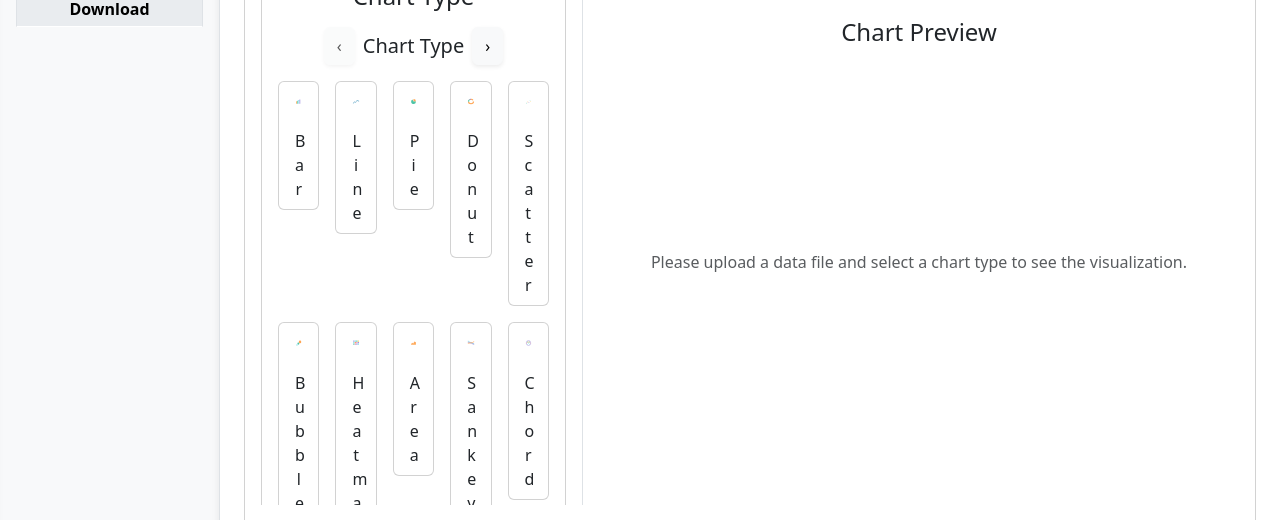
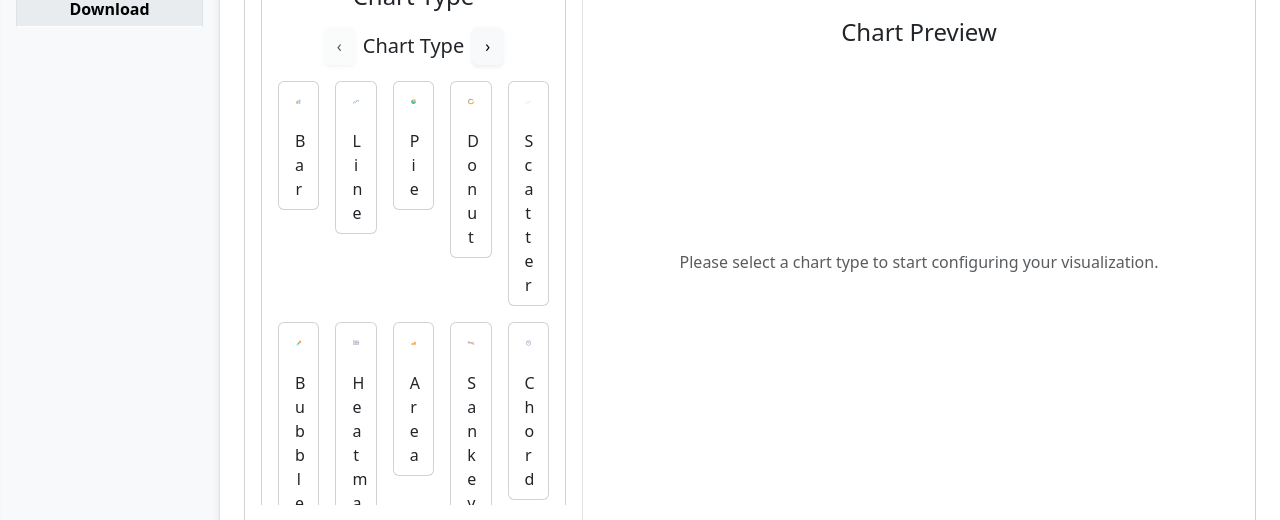
Before and after one commit to SixtoCoca/ysyviz, a React (Vite) app: page / in a window 1280 px wide. Both pictures are taken after a click on the tab "Preview & Download". Shown: the part 196-716 px from the top of the page. Built offline with nearby package versions, Linux system fonts and the light colour scheme.

Commit message:
add validation messages in front

```diff
--- a/src/App.jsx
+++ b/src/App.jsx
@@ -1,4 +1,4 @@
-import { useState, useRef } from 'react';
+import { useState, useRef, useMemo } from 'react';
 import { Row, Col, Card, Button, Nav, Tab } from 'react-bootstrap';
 import html2canvas from 'html2canvas';
 import { FontAwesomeIcon } from '@fortawesome/react-fontawesome';
@@ -23,9 +23,12 @@ import WaterfallChart from './components/charts/WaterfallChart';
 import CalendarHeatmapChart from './components/charts/CalendarHeatmapChart';
 
 import DataUploader from './components/interface/DataUploader';
-import AdvancedSettings from './components/config/AdvancedSettings';
 import { useChartConfig } from './components/config/hooks/useChartConfig';
 import useValidatedData from './components/validate/hooks/useValidatedData';
+import { ChartFieldRequirements } from './constants/graph-requirements';
+
+import ConfigWithValidation from './components/interface/ConfigWithValidation';
+import ChartPreviewMessage from './components/interface/ChartPreviewMessage';
 
 import 'bootstrap/dist/css/bootstrap.min.css';
 import './App.css';
@@ -34,9 +37,34 @@ const App = () => {
   const [type, setType] = useState(null);
   const [data, setData] = useState(null);
   const [cfg, setCfg] = useChartConfig();
+  const [issues, setIssues] = useState([]);
   const chartRef = useRef();
 
-  const { data: chartData } = useValidatedData(data, type, cfg?.onValidation, cfg);
+  const isFilled = v => {
+    if (Array.isArray(v)) return v.length > 0;
+    if (typeof v === 'number') return Number.isFinite(v);
+    return v !== undefined && v !== null && String(v).trim() !== '';
+  };
+
+  const hasRequiredFields = useMemo(() => {
+    if (!type) return false;
+    const req = ChartFieldRequirements?.[type]?.required || [];
+    if (req.length === 0) return true;
+    return req.every(key => {
+      const candidate = cfg?.[`field_${key}`] ?? cfg?.[key];
+      return isFilled(candidate);
+    });
+  }, [type, cfg]);
+
+  const enableValidation = Boolean(type && hasRequiredFields);
+
+  const { data: chartData } = useValidatedData(
+    enableValidation ? data : null,
+    enableValidation ? type : null,
+    enableValidation ? setIssues : undefined,
+    cfg
+  );
+
   const chartProps = { data: chartData, config: cfg };
 
   const chartComponents = {
@@ -68,6 +96,8 @@ const App = () => {
     link.href = canvas.toDataURL();
     link.click();
   };
+
+  const hasErrors = Array.isArray(issues) && issues.some(i => i.level === 'error');
 
   return (
     <div className='min-vh-100 d-flex flex-column'>
@@ -102,7 +132,7 @@ const App = () => {
 
                 <Tab.Pane eventKey='preview' className='h-100'>
                   <Card className='h-100 position-relative'>
-                    {type && chartData && (
+                    {enableValidation && chartData && !hasErrors && (
                       <Button
                         variant='light'
                         className='position-absolute top-0 end-0 m-2 d-flex align-items-center gap-2 shadow-sm'
@@ -114,15 +144,17 @@ const App = () => {
                     )}
                     <Card.Body className='h-100'>
                       <Row className='h-100'>
-                        <Col md={4} className='border-end pe-3 overflow-auto' style={{ maxHeight: 'calc(100vh - 220px)' }}>
-                          <h5 className='mb-3 text-center'>Chart Configuration</h5>
-                          <AdvancedSettings
+                        <Col md={4} className='border-end pe-3 d-flex flex-column'>
+                          <ConfigWithValidation
                             cfg={cfg}
                             setCfg={setCfg}
                             type={type}
                             setType={setType}
                             setData={setData}
                             data={data}
+                            enableValidation={enableValidation}
+                            issues={issues}
+                            onClearIssues={() => setIssues([])}
                           />
                         </Col>
                         <Col md={8} className='ps-3'>
@@ -131,11 +163,13 @@ const App = () => {
                               {cfg.title || (type ? `${type.charAt(0).toUpperCase() + type.slice(1)} Chart` : 'Chart Preview')}
                             </h4>
                             <div className='w-100 d-flex justify-content-center align-items-center min-h-400'>
-                              {type && chartData ? chartComponents[type] : (
-                                <p className='text-muted text-center'>
-                                  Please upload a data file and select a chart type to see the visualization.
-                                </p>
-                              )}
+                              <ChartPreviewMessage
+                                type={type}
+                                hasRequiredFields={hasRequiredFields}
+                                hasErrors={hasErrors}
+                                chartData={chartData}
+                              />
+                              {!hasErrors && hasRequiredFields && type && chartData && chartComponents[type]}
                             </div>
                           </div>
                         </Col>
--- a/src/components/config/ColorSelector.jsx
+++ b/src/components/config/ColorSelector.jsx
@@ -2,21 +2,6 @@ import { useEffect, useMemo, useRef, useState } from 'react';
 import { CirclePicker } from 'react-color';
 import Select from 'react-select';
 import './ColorSelector.css';
-
-const PaletteCard = ({ palette, selected, onSelect }) => (
-    <button
-        type='button'
-        onClick={() => onSelect(palette)}
-        className={`palette-card ${selected ? 'is-selected' : ''}`}
-    >
-        <div className='palette-card__grid'>
-            {palette.colors.slice(0, 9).map((c, i) => (
-                <div key={`${palette.id}-${i}`} className='palette-dot' style={{ background: c }} />
-            ))}
-        </div>
-        <div className='palette-card__name'>{palette.name}</div>
-    </button>
-);
 
 const ColorSelector = ({ value, onChange, palette, mode = 'single', label = 'Color', palettes = [] }) => {
     const [open, setOpen] = useState(false);
--- /dev/null
+++ b/src/components/interface/ChartPreviewMessage.jsx
@@ -0,0 +1,35 @@
+import React from 'react';
+
+const ChartPreviewMessage = ({ type, hasRequiredFields, hasErrors, chartData }) => {
+    if (!type) {
+        return (
+            <p className='text-muted text-center'>
+                Please select a chart type to start configuring your visualization.
+            </p>
+        );
+    }
+    if (!hasRequiredFields) {
+        return (
+            <p className='text-muted text-center'>
+                Complete the required fields to render the chart.
+            </p>
+        );
+    }
+    if (hasErrors) {
+        return (
+            <p className='text-muted text-center'>
+                Fix the validation errors to render the chart.
+            </p>
+        );
+    }
+    if (!chartData) {
+        return (
+            <p className='text-muted text-center'>
+                Please upload a data file and select a chart type to see the visualization.
+            </p>
+        );
+    }
+    return null;
+};
+
+export default ChartPreviewMessage;
--- /dev/null
+++ b/src/components/interface/ConfigWithValidation.jsx
@@ -0,0 +1,26 @@
+import React from 'react';
+import AdvancedSettings from '../config/AdvancedSettings';
+import ValidationPanel from './ValidationPanel';
+
+const ConfigWithValidation = ({ cfg, setCfg, type, setType, setData, data, enableValidation, issues, onClearIssues }) => {
+    return (
+        <div className='pane-scroll d-flex flex-column'>
+            <h5 className='mb-3 text-center'>Chart Configuration</h5>
+            <AdvancedSettings
+                cfg={cfg}
+                setCfg={setCfg}
+                type={type}
+                setType={setType}
+                setData={setData}
+                data={data}
+            />
+            {enableValidation && (
+                <div className='mt-3'>
+                    <ValidationPanel issues={issues} onClear={onClearIssues} />
+                </div>
+            )}
+        </div>
+    );
+};
+
+export default ConfigWithValidation;
--- /dev/null
+++ b/src/components/interface/ValidationPanel.jsx
@@ -0,0 +1,62 @@
+import { Alert, ListGroup, Badge, Button } from 'react-bootstrap';
+
+const levelVariant = level => {
+    if (level === 'error') return 'danger';
+    if (level === 'warning') return 'warning';
+    return 'info';
+};
+
+const titleFor = level => {
+    if (level === 'error') return 'Errors';
+    if (level === 'warning') return 'Warnings';
+    return 'Info';
+};
+
+const order = { error: 0, warning: 1, info: 2 };
+
+const ValidationPanel = ({ issues = [], onClear }) => {
+    const sorted = [...issues].sort((a, b) => (order[a.level] ?? 3) - (order[b.level] ?? 3));
+    if (!sorted.length) return null;
+
+    const counts = sorted.reduce((acc, i) => {
+        acc[i.level] = (acc[i.level] || 0) + 1;
+        return acc;
+    }, {});
+
+    const header = (
+        <div className='d-flex justify-content-between align-items-center mb-2'>
+            <div className='d-flex align-items-center gap-2'>
+                <span className='fw-semibold'>Validation</span>
+                <Badge bg='danger'>{counts.error || 0} errors</Badge>
+                <Badge bg='warning' text='dark'>{counts.warning || 0} warnings</Badge>
+                <Badge bg='info' text='dark'>{counts.info || 0} info</Badge>
+            </div>
+            {typeof onClear === 'function' && (
+                <Button size='sm' variant='outline-secondary' onClick={onClear}>
+                    Clear
+                </Button>
+            )}
+        </div>
+    );
+
+    return (
+        <Alert variant='light' className='border'>
+            {header}
+            <ListGroup variant='flush'>
+                {sorted.map((it, idx) => (
+                    <ListGroup.Item key={`${it.code || 'issue'}-${idx}`} className='d-flex justify-content-between align-items-start'>
+                        <div>
+                            <div className='fw-semibold'>{titleFor(it.level)}{it.code ? ` · ${it.code}` : ''}</div>
+                            <div>{it.message || 'Unknown issue'}</div>
+                        </div>
+                        <Badge bg={levelVariant(it.level)} pill>
+                            {it.level}
+                        </Badge>
+                    </ListGroup.Item>
+                ))}
+            </ListGroup>
+        </Alert>
+    );
+};
+
+export default ValidationPanel;
```
